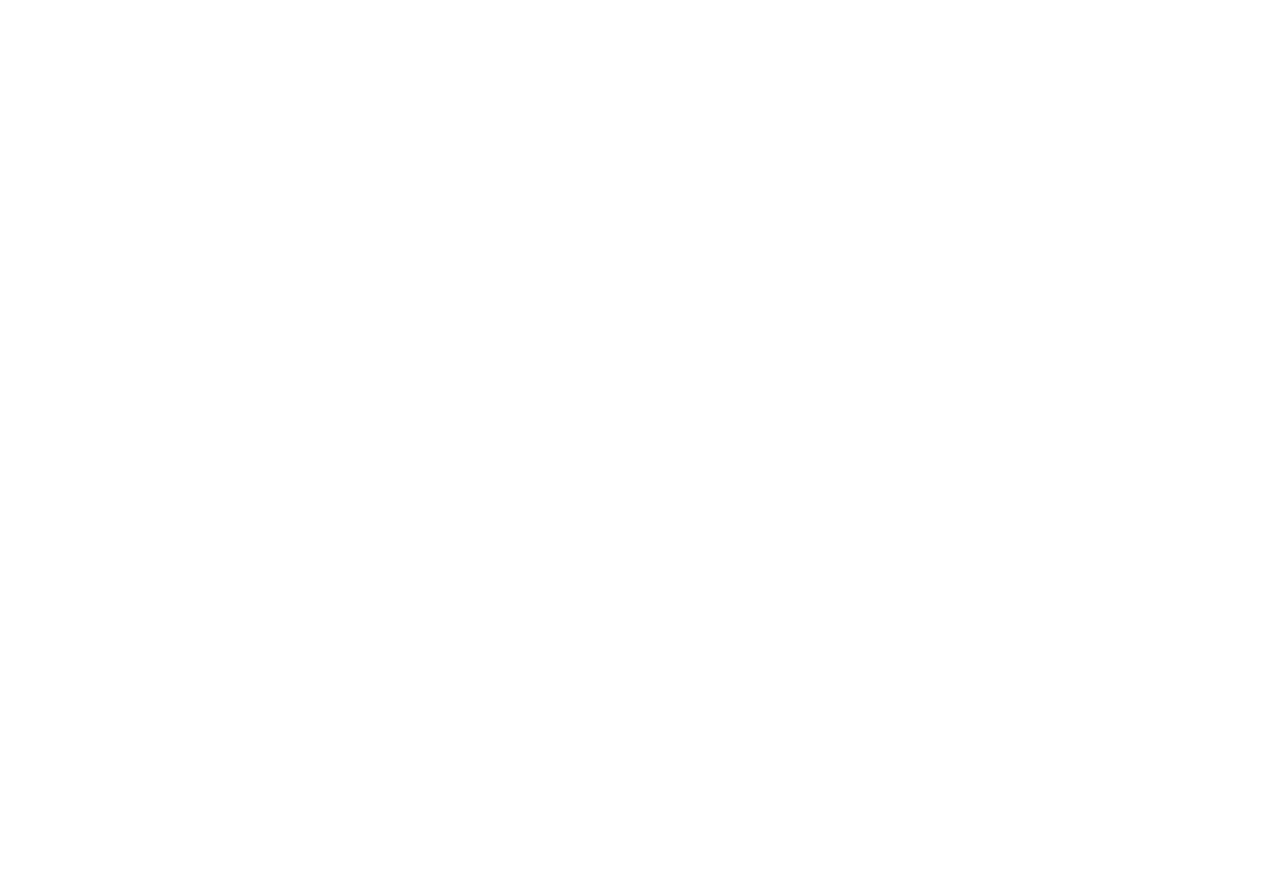
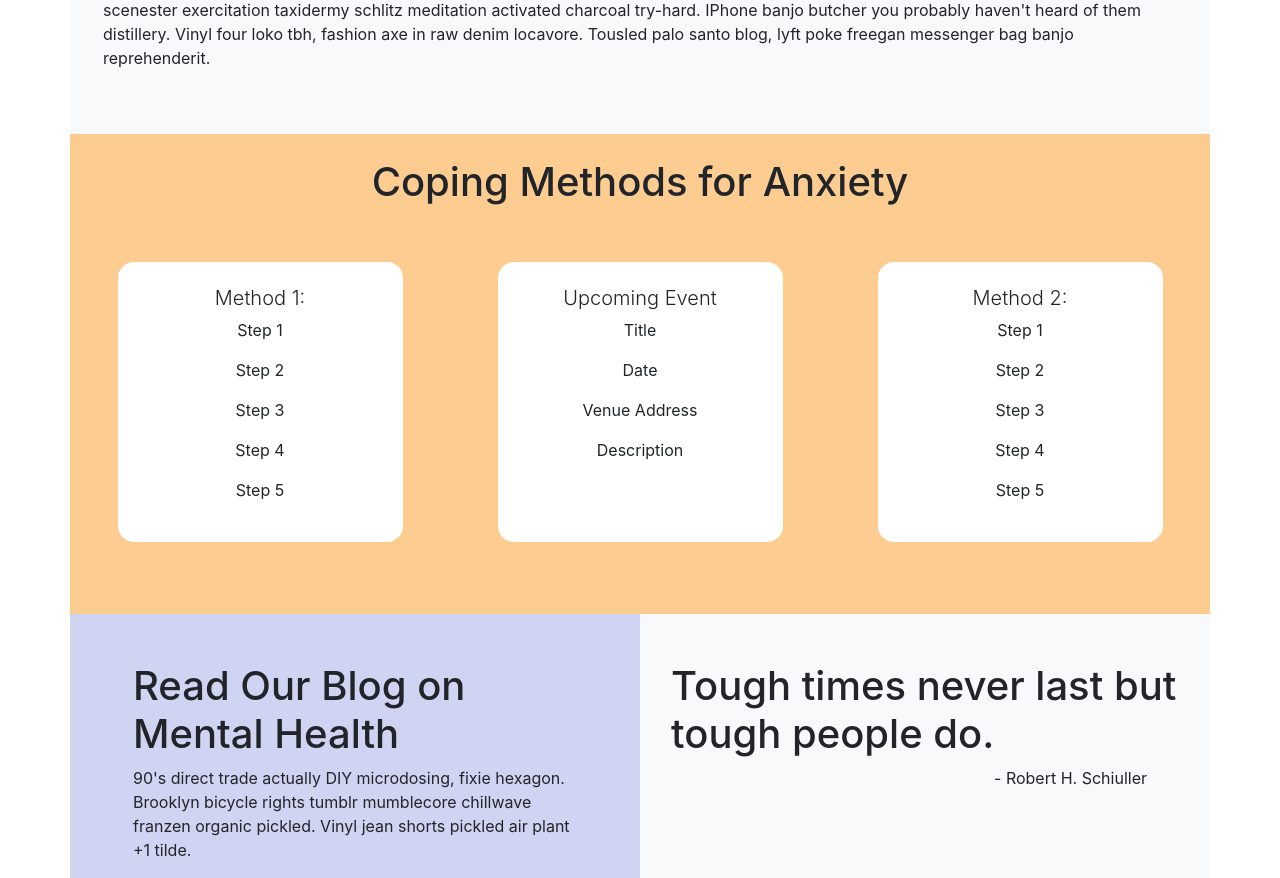
Before and after one commit to jimmygranadino/hackathon, a React (Create React App) app: page /resources in a window 1280 px wide. Shown: the part 600-1478 px from the top of the page. Before the commit the page ends 800 px from the top, so only its background shows below. Built offline with nearby package versions, Linux system fonts and the light colour scheme.

Commit message:
more frontend work

```diff
--- a/src/App.css
+++ b/src/App.css
@@ -103,3 +103,28 @@
 img {
   max-width: 100%;
 }
+
+.mbrace-bg-org {
+  background-color:#fdcc91;
+}
+
+.mbrace-bg-grn {
+  background-color:#b0d0c1;
+}
+
+.mbrace-bg-blu {
+  background-color:#90c5d3;
+}
+
+.mbrace-bg-pnk {
+  background-color:#e0c0c5;
+}
+
+.mbrace-bg-prp {
+  background-color:#cfd4f2;
+}
+
+.mbrace-div-bdr {
+  background-color: #ffffff;
+  border-radius: 1em;
+}
--- a/src/App.js
+++ b/src/App.js
@@ -6,6 +6,7 @@ import Navbar from './pages/Navbar'
 import Feeling from './pages/Feeling'
 import About from './pages/About'
 import Quote from './pages/Quote'
+import Resources from './pages/Resources'
 
 const App = () => {
   return (
@@ -16,6 +17,7 @@ const App = () => {
             <Route exact path="/feeling" component={Feeling} />
             <Route exact path="/about" component={About} />
             <Route exact path="/quote" component={Quote} />
+            <Route exact path="/resources" component={Resources} />
           </Router>
     </div>
   );
--- a/src/pages/Navbar.js
+++ b/src/pages/Navbar.js
@@ -12,9 +12,10 @@ const Navbar = () => {
                 <div class="collapse navbar-collapse" id="navbarColor03">
                     <ul class="navbar-nav mr-auto">
                         <Link class="nav-link" to="/">Home</Link>
+                        <Link class="nav-link" to="/resources">Resources</Link>
+                        <Link class="nav-link" to="/about">About</Link>
                         <Link class="nav-link" to="/feeling">Feeling</Link>
                         <Link class="nav-link" to="/quote">Quote</Link>
-                        <Link class="nav-link" to="/about">About</Link>
                     </ul>
                     <a class="nav-link" href="#">
                         <svg width="3vw" height="3vw" viewBox="0 0 16 16" class="bi bi-person-circle mbrace-profile" fill="currentColor" xmlns="http://www.w3.org/2000/svg">
--- /dev/null
+++ b/src/pages/Resources.js
@@ -0,0 +1,60 @@
+import React from 'react';
+
+const Resources = () => {
+    return (
+        <div>
+        <>
+            <div class="row justify-content-lg-center mx-0" id="fade">
+                <div class="col-12 mbrace-bg-1">
+                </div>
+            </div>
+            <div class="row my-5" id="fade">
+                <h1 className="display-5 pl-5">How to Cope With Anxiety</h1>
+                <p className="px-5">Chia deep v lyft etsy before they sold out enim, squid commodo vice. Waistcoat lorem migas laboris single-origin coffee ipsum actually tumblr scenester exercitation taxidermy schlitz meditation activated charcoal try-hard. IPhone banjo butcher you probably haven't heard of them distillery. Vinyl four loko tbh, fashion axe in raw denim locavore. Tousled palo santo blog, lyft poke freegan messenger bag banjo reprehenderit.</p>
+            </div>
+            <div className="row justify-content-lg-center text-center mbrace-bg-org py-4 mx-0" id="fade">
+                    <div className="row text-center mx-auto">
+                        <h1 className="display-5 px-auto"> Coping Methods for Anxiety</h1>
+                    </div>
+            </div>
+            <div class="row justify-content-lg-center text-center mbrace-bg-org pb-5 mx-0" id="fade">
+                <div className="col-3 mbrace-div-bdr py-4 my-4 mx-auto">
+                    <h1 className="lead">Method 1:</h1>
+                        <p>Step 1</p>
+                        <p>Step 2</p>
+                        <p>Step 3</p>
+                        <p>Step 4</p>
+                        <p>Step 5</p>
+                </div>
+                <div className="col-3 mbrace-div-bdr py-4 my-4 mx-auto">
+                    <h1 className="lead">Upcoming Event</h1>
+                        <p>Title</p>
+                        <p>Date</p>
+                        <p>Venue Address</p>
+                        <p>Description</p>
+                </div>
+                <div className="col-3 mbrace-div-bdr py-4 my-4 mx-auto">
+                <h1 className="lead">Method 2:</h1>
+                        <p>Step 1</p>
+                        <p>Step 2</p>
+                        <p>Step 3</p>
+                        <p>Step 4</p>
+                        <p>Step 5</p>
+                </div>
+            </div>
+            <div class="row justify-content-lg-center mx-0" id="fade">
+                <div className="col-6 mx-auto mbrace-bg-prp">
+                <h1 className="display-5 mx-5 pt-5 px-auto">Read Our Blog on Mental Health</h1>
+                <p className="text-left px-5">90's direct trade actually DIY microdosing, fixie hexagon. Brooklyn bicycle rights tumblr mumblecore chillwave franzen organic pickled. Vinyl jean shorts pickled air plant +1 tilde.</p>
+                </div>
+                <div className="col-6">
+                    <h1 className="display-5 pt-5 mx-3">Tough times never last but tough people do.</h1>
+                    <p className="text-right px-5">- Robert H. Schiuller</p>
+                </div>
+            </div>
+        </>
+        </div>
+    )
+}
+
+export default Resources;
```
